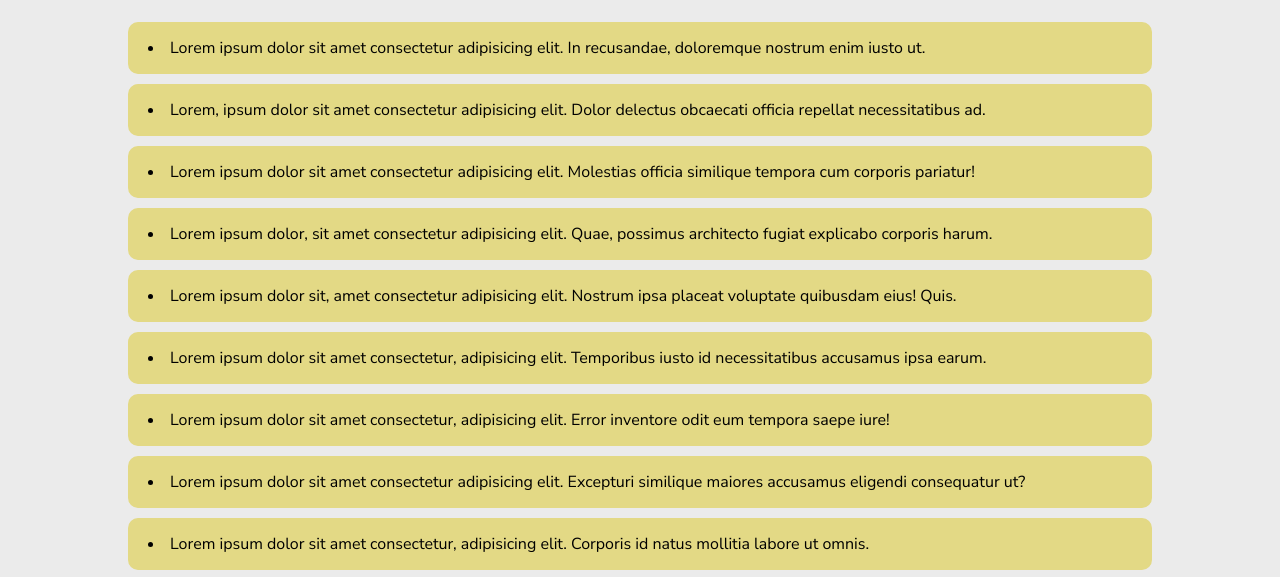
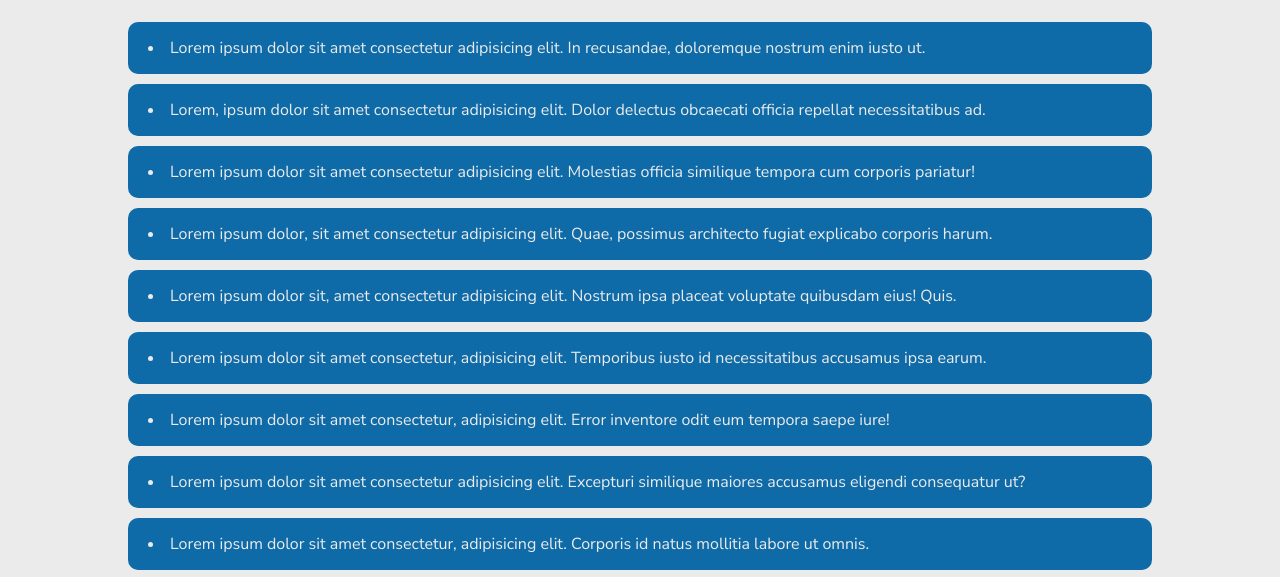
Before and after one commit to LucaJoos757/EindopdrachtWeb1, a plain HTML site: page Reistips.html in a window 1280 px wide. Shown: the part 170-747 px from the top of the page. Drawn offline with Linux system fonts and the light colour scheme; a web font is replaced by a local one.

Commit message:
updateReisT

```diff
--- a/scss/reistips.scss
+++ b/scss/reistips.scss
@@ -5,12 +5,16 @@
     li{
     padding: 1.5rem 2rem;
     margin-bottom: 1rem;
-    background-color: color(accent-secundary) ;
+    background-color: color(accent-primary) ;
     border-radius: 1rem;
-    transition: transform 1s ease;
+    color: color(text-secundary);
+    transition: background 1s ease, color 1s ease;
+
 
     &:hover{
-transform: scale(1.1);
+        background: color(accent-light);
+        color: color(text-primary);
+        transition: background 1s ease, color 1s ease;
 
     }
 
```
Also changed, not shown: css/reistips.css, 1 other file.
